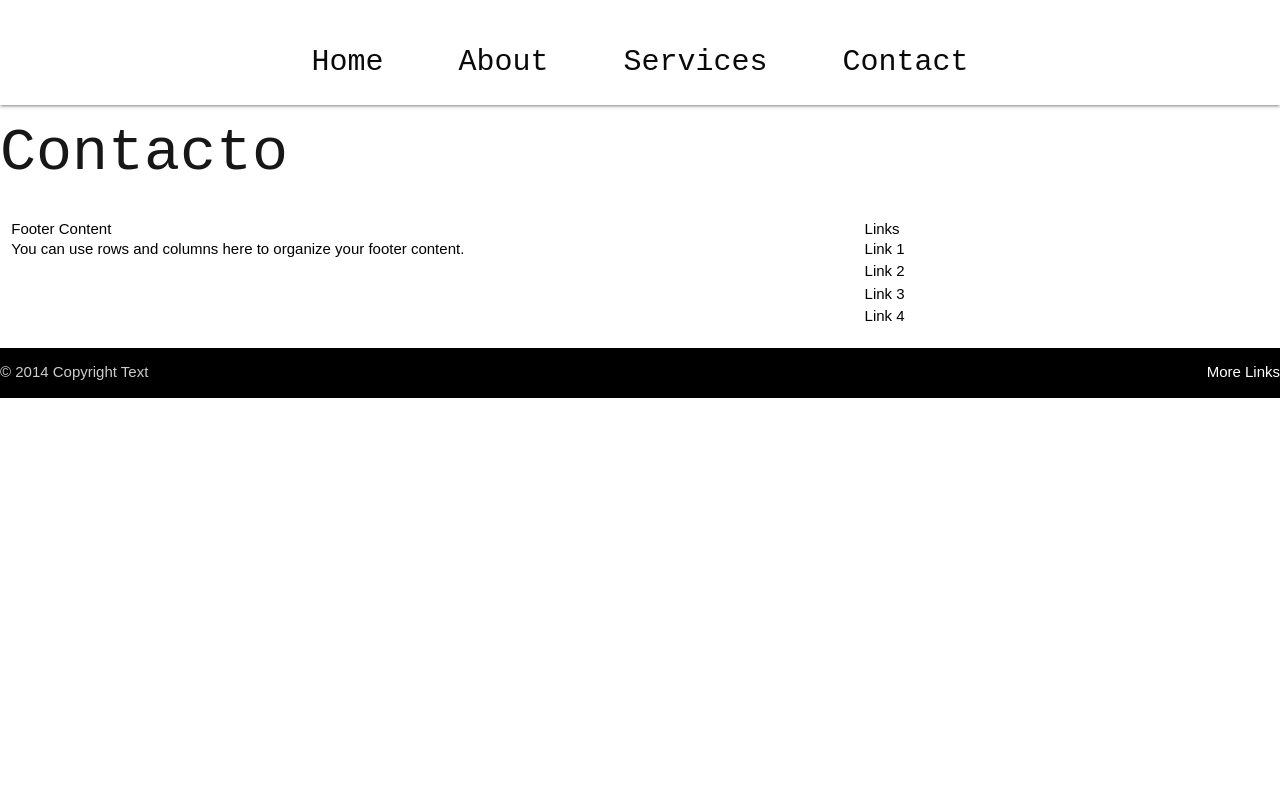
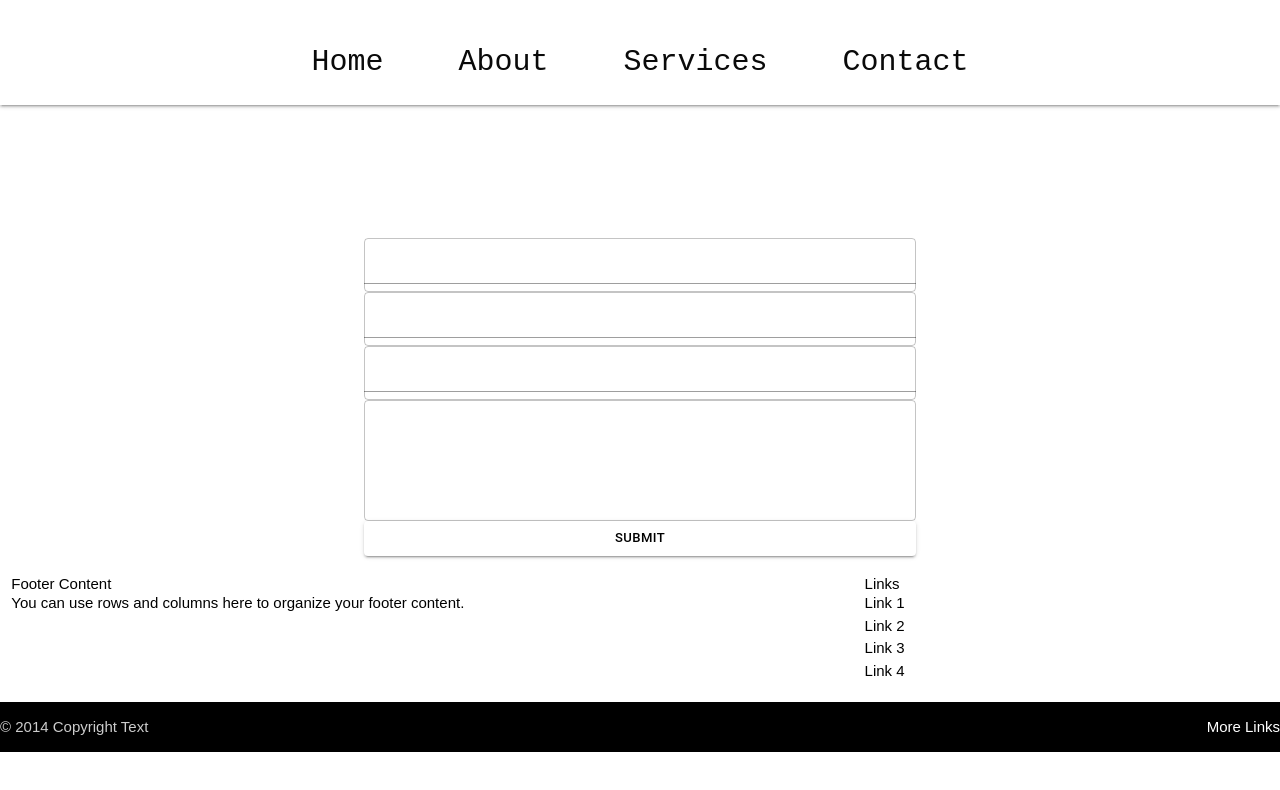
Before and after one commit to zalogarciam/css-s2-2024-sass, a Next.js app in the folder corporative-web/: page /contact in a window 1280 px wide. Shown: the top 790 px of the page. Built offline with nearby package versions, Linux system fonts and the light colour scheme.

Commit message:
Add email js service

```diff
--- a/corporative-web/package.json
+++ b/corporative-web/package.json
@@ -9,6 +9,10 @@
     "lint": "next lint"
   },
   "dependencies": {
+    "@emailjs/browser": "^4.4.1",
+    "@emotion/react": "^11.13.5",
+    "@emotion/styled": "^11.13.5",
+    "@mui/material": "^6.1.8",
     "bootstrap": "^5.3.3",
     "materialize-css": "^1.0.0-rc.2",
     "next": "14.2.11",
--- a/corporative-web/src/app/contact/page.tsx
+++ b/corporative-web/src/app/contact/page.tsx
@@ -1,13 +1,150 @@
-// import "../styles/button.module.scss"
-import "@/app/styles/button.module.scss"
-// import "../../../src/app/styles/button.module.scss"
+"use client";
+import "@/app/styles/button.module.scss";
+
+import React, { useRef } from "react";
+import {
+  TextField,
+  Button,
+  Box,
+  Grid,
+  Typography,
+  Container,
+} from "@mui/material";
+import emailjs from "@emailjs/browser";
 
 const ContactPage = () => {
+  const form = useRef<HTMLFormElement>(null);
+
+  const handleSubmit = (event: React.FormEvent<HTMLFormElement>) => {
+    event.preventDefault();
+    if (!form.current) {
+      console.error("Form ref is null.");
+      return;
+    }
+
+    const formData = new FormData(event.currentTarget);
+    const data = {
+      name: formData.get("name"),
+      email: formData.get("email"),
+      subject: formData.get("subject"),
+      message: formData.get("message"),
+    };
+    console.log(data);
+    emailjs
+      .sendForm("X", "X", form.current, {
+        publicKey: "X",
+      })
+      .then(
+        () => {
+          console.log("SUCCESS!");
+        },
+        (error) => {
+          console.log("FAILED...", error.text);
+        }
+      );
+    // Handle form submission logic, e.g., send data to a server
+  };
+
   return (
-    <div>
-      <h1 className="primary-title">Contacto</h1>
-    </div>
+    <Container maxWidth="sm" sx={{ mt: 4, color: "white" }}>
+      <Typography
+        variant="h4"
+        component="h1"
+        gutterBottom
+        sx={{ color: "white" }}
+      >
+        Contact Us
+      </Typography>
+      <Typography
+        variant="body1"
+        color="textSecondary"
+        gutterBottom
+        sx={{ color: "white" }}
+      >
+        We'd love to hear from you. Please fill out the form below and we'll get
+        back to you as soon as possible.
+      </Typography>
+      <form ref={form} onSubmit={handleSubmit}>
+        <TextField
+          fullWidth
+          id="name"
+          name="name"
+          label="Name"
+          variant="outlined"
+          required
+          InputProps={{
+            style: { color: "white" },
+          }}
+          InputLabelProps={{
+            style: { color: "white" },
+          }}
+        />
+
+        <TextField
+          fullWidth
+          id="email"
+          name="email"
+          label="Email"
+          type="email"
+          variant="outlined"
+          required
+          InputProps={{
+            style: { color: "white" },
+          }}
+          InputLabelProps={{
+            style: { color: "white" },
+          }}
+        />
+
+        <TextField
+          fullWidth
+          id="subject"
+          name="subject"
+          label="Subject"
+          variant="outlined"
+          InputProps={{
+            style: { color: "white" },
+          }}
+          InputLabelProps={{
+            style: { color: "white" },
+          }}
+        />
+
+        <TextField
+          fullWidth
+          id="message"
+          name="message"
+          label="Message"
+          multiline
+          rows={4}
+          variant="outlined"
+          required
+          InputProps={{
+            style: { color: "white" },
+          }}
+          InputLabelProps={{
+            style: { color: "white" },
+          }}
+        />
+
+        <Button
+          type="submit"
+          fullWidth
+          variant="contained"
+          color="primary"
+          sx={{
+            backgroundColor: "white",
+            color: "black",
+            "&:hover": {
+              color: "white",
+              backgroundColor: "gray",
+            },
+          }}
+        >
+          Submit
+        </Button>
+      </form>
+    </Container>
   );
 };
-
 export default ContactPage;
```
Also changed, not shown: 1 other file (tests, documents, lock files or other folders).
